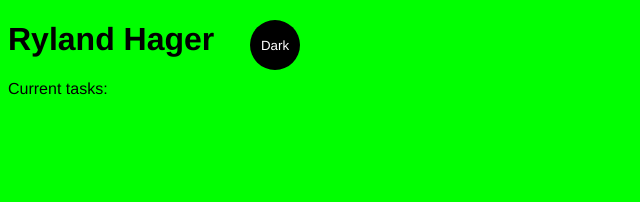
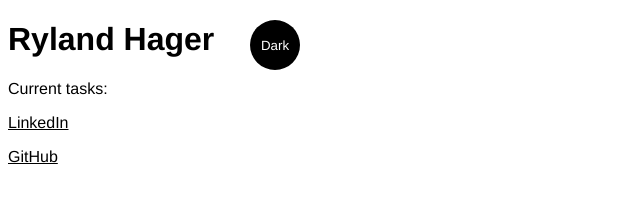
Before and after one commit to Ryland-Hager/My-Website, a plain HTML site: page index.html in a window 1280 px wide. Shown: the whole page, without its empty margins (0-640 px from the left). Drawn offline with Linux system fonts and the light colour scheme.

Commit message:
Added profile links and backround color changes

```diff
--- a/index.html
+++ b/index.html
@@ -8,6 +8,10 @@
 <body class="light-theme">
     <h1>Ryland Hager</h1>
     <p id="msg">Current tasks:</p>
+    <p><a href="https://www.linkedin.com/in/ryland-hager/"
+        target="_blank">LinkedIn</a></p>
+    <p><a href="https://github.com/Ryland-Hager"
+        target="_blank">GitHub</a></p>
     <div>
         <button class="btn">Dark</button>
     </div>
--- a/main.css
+++ b/main.css
@@ -15,7 +15,7 @@ body {
 }
 
 .light-theme {
-    --bg: var(--green);
+    --bg: var(--white);
     --fontColor: var(--black);
     --btnBg: var(--black);
     --btnFontColor: var(--white);
@@ -23,7 +23,7 @@ body {
 
 .dark-theme {
     --bg: var(--black);
-    --fontColor: var(--green);
+    --fontColor: var(--white);
     --btnBg: var(--white);
     --btnFontColor: var(--black);
 }
```
